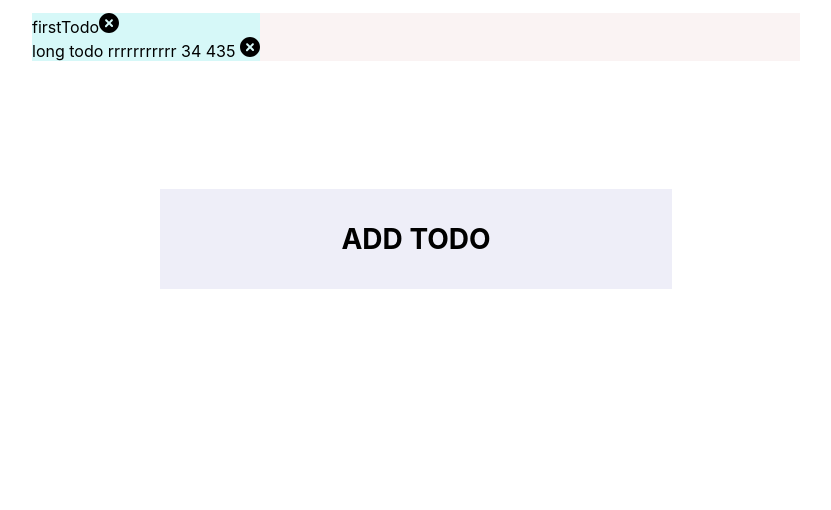
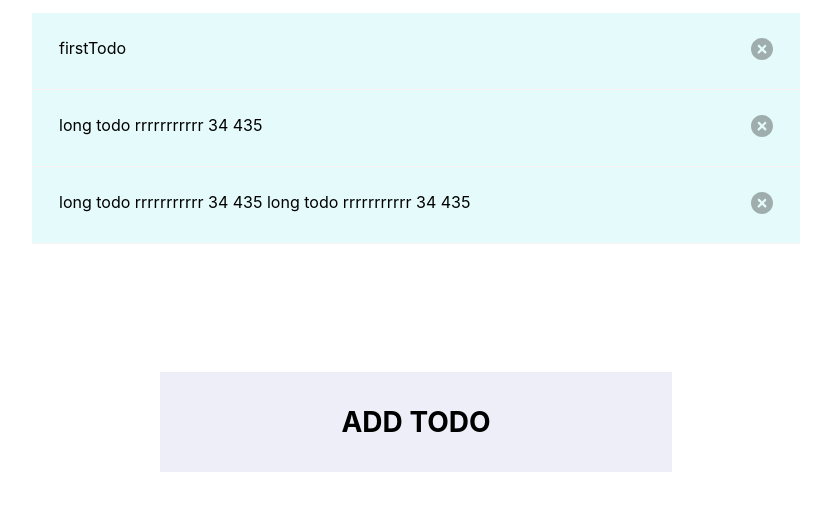
Before and after one commit to AnosovAndrey/todo-app, a React (Create React App) app: page / in a window 1280 px wide. Shown: the top 510 px of the page, without its empty margins (224-1055 px from the left). Built offline with nearby package versions, Linux system fonts and the light colour scheme.

Commit message:
update styles

```diff
--- a/src/App.js
+++ b/src/App.js
@@ -16,6 +16,10 @@ function App() {
       {
         id: "22",
         text: "long todo rrrrrrrrrrr 34 435 ",
+      },
+      {
+        id: "42",
+        text: "long todo rrrrrrrrrrr 34 435 long todo rrrrrrrrrrr 34 435 ",
       },
     ]);
   }, [setTodos]);
--- a/src/components/view/AddTodo/AddTodo.scss
+++ b/src/components/view/AddTodo/AddTodo.scss
@@ -23,7 +23,16 @@
         top: 0;
         bottom: 0;
         right: 0;
-        //left: 0;
+        left: 0;
+
+        background: rgb(227, 243, 247);
+        transition: opacity 500ms;
+
+        width: 30%;
+        height: 20%;
+
 
     }
+
+    //https://codepen.io/jasonraveling/pen/QybzzN
 }
--- a/src/components/view/AddTodo/index.jsx
+++ b/src/components/view/AddTodo/index.jsx
@@ -1,5 +1,5 @@
 import { v4 as uuid } from "uuid";
-import React, { useEffect } from "react";
+import React from "react";
 
 import "./AddTodo.scss";
 
--- a/src/components/view/TodoItem/TodoItem.scss
+++ b/src/components/view/TodoItem/TodoItem.scss
@@ -1,10 +1,23 @@
 li{
-    width: inherit;
+    background-color: rgb(229, 250, 250);
     display: flex;
     align-items: right;
-    padding: 10px 12px;
+    padding: 25px 27px;
+    margin-bottom: 1px;
 
     &:hover {
         box-shadow: 1px 2px 20px #68e0f0;
     }
+
+    span{
+        width: 98%;
+    }
+
+    i {
+        opacity: 0.3;
+
+        &:hover{
+            opacity: 0.8;
+        }
+    }
 }
--- a/src/components/view/TodoItem/index.jsx
+++ b/src/components/view/TodoItem/index.jsx
@@ -1,5 +1,7 @@
 import React from "react";
 import deleteSvg from "./../../../assets/img/delete.svg";
+
+import "./TodoItem.scss"
 
 const Index = ({ todo, removeTodo }) => {
 
@@ -9,9 +11,9 @@ const Index = ({ todo, removeTodo }) => {
 
   return(
       <li>
-          {todo.text}
+          <span>{todo.text}</span>
           <i onClick={handleRemove}>
-                <img src={deleteSvg} alt="delete" width="20px" height="20px"/>
+                <img src={deleteSvg} alt="delete" width="22px" height="22px"/>
           </i>
       </li>
   );
--- a/src/components/view/TodoList/List.scss
+++ b/src/components/view/TodoList/List.scss
@@ -1,5 +1,6 @@
 .list{
-    background-color: rgb(214, 248, 248);
+    //background-color: rgb(248, 231, 214);
     display: flex;
     flex-direction: column;
+    flex: 0 0 100%;
 }
```
Also changed, not shown: src/components/inputs/Input/index.jsx (added).
